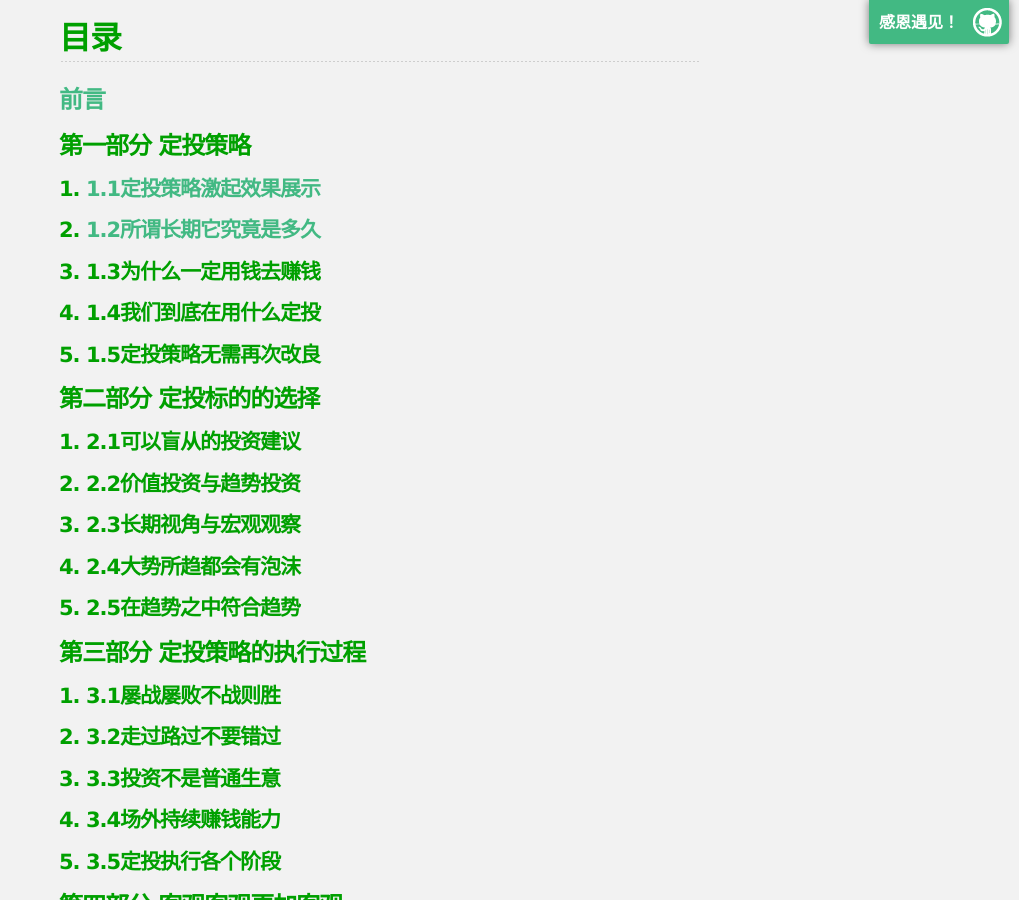
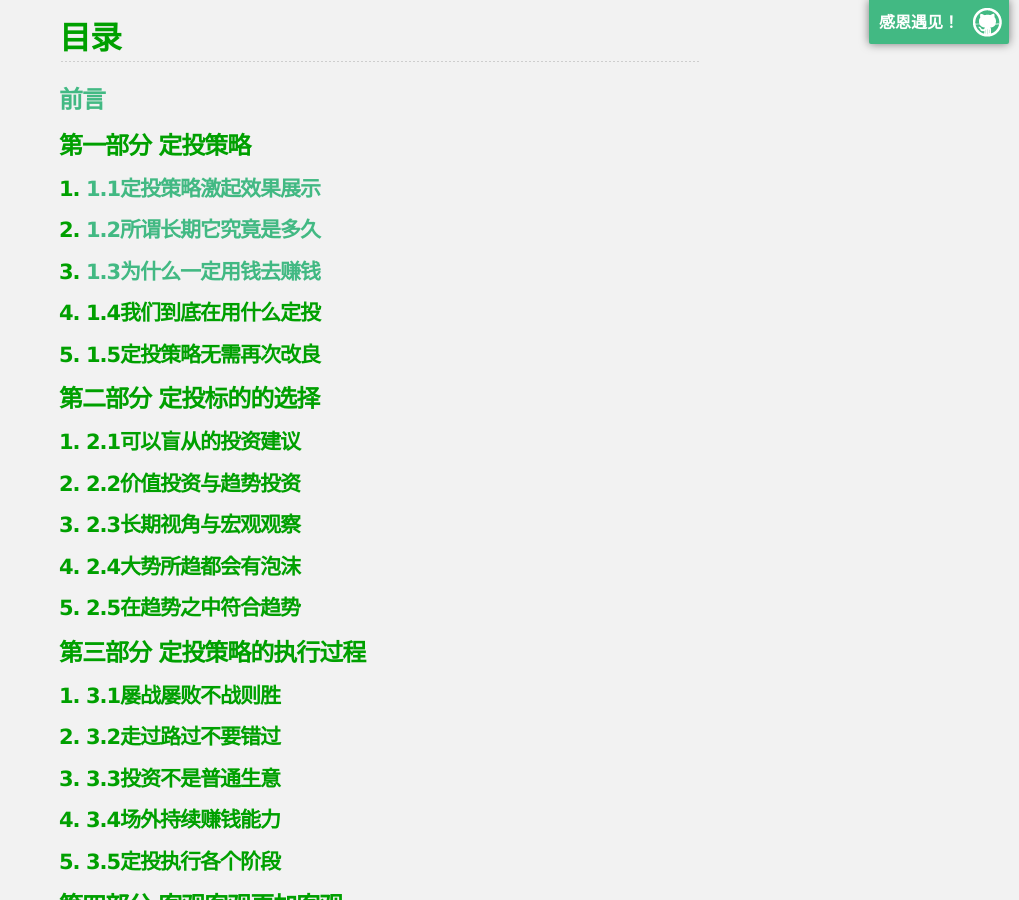
Before and after one commit to liangxincn/-, a Jekyll site: the page built from index.md, in a window 1280 px wide and 900 px high, scrolled down 1068 px. Shown: the whole window, without its empty margins (261-1280 px from the left). Built offline with Jekyll 4.4.1, drawn with Linux system fonts in a browser that asks for light colours; our own code applies the rules of GitHub Pages for plain Markdown files; part of the change alters nothing that is shown.

```diff
--- a/index.md
+++ b/index.md
@@ -23,7 +23,7 @@
 
 #### 2. [1.2所谓长期它究竟是多久](./chapter01-2.html "20220112完成")
 
-#### 3. 1.3为什么一定用钱去赚钱
+#### 3. [1.3为什么一定用钱去赚钱](./chapter01-3.html "20220112完成")
 
 #### 4. 1.4我们到底在用什么定投
 
```
